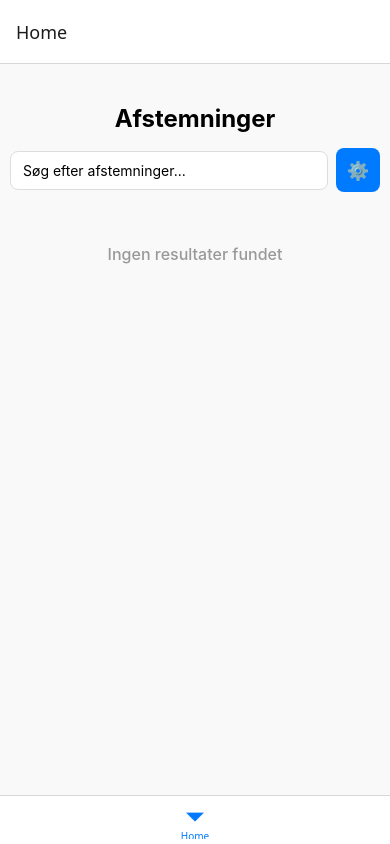
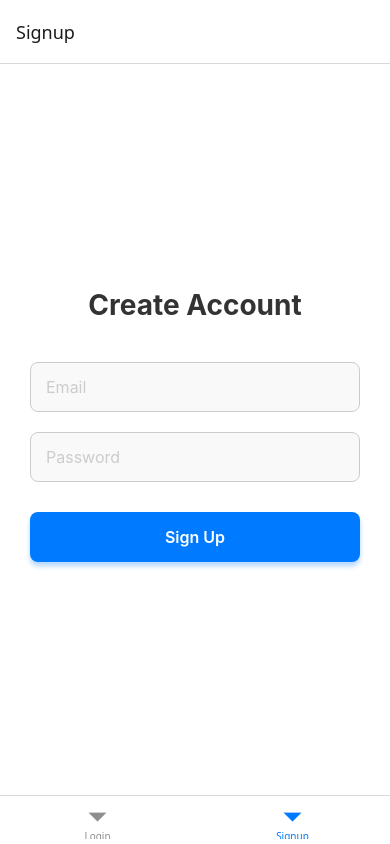
Before and after one commit to sgtasswipe/folketinget_app_v2, a React Native app: screen /Signup in a window 390 px wide. Built offline with nearby package versions, Linux system fonts and the light colour scheme; no server answers.

Commit message:
added profile screen with user deletion button (WIP)

```diff
--- a/navigation/MainTabs.js
+++ b/navigation/MainTabs.js
@@ -2,6 +2,7 @@ import { createBottomTabNavigator } from '@react-navigation/bottom-tabs';
 import HomeScreen from '../screens/homeScreen';
 import { createNativeStackNavigator } from '@react-navigation/native-stack';
 import VoteDetailsScreen from '../screens/VoteDetailsScreen';
+import ProfileScreen from '../screens/ProfileScreen';
 const Tab = createBottomTabNavigator();
 const HomeStack = createNativeStackNavigator();
 
@@ -19,5 +20,6 @@ export default function MainTabs() {
   return (
     <Tab.Navigator>
       <Tab.Screen name="Home" component={HomeStackScreen} />
+      <Tab.Screen name="Profile" component={ProfileScreen}/>
     </Tab.Navigator>
   ) }
--- /dev/null
+++ b/screens/ProfileScreen.js
@@ -0,0 +1,101 @@
+import React, { useState, useEffect } from 'react';
+import { View, Text, Pressable, StyleSheet, Alert } from 'react-native';
+import { useContext } from 'react';
+import { AuthContext } from '../util/AuthContext';
+
+export default function ProfileScreen({ navigation }) {
+    const { session, logout } = useContext(AuthContext);
+
+    if (!session || !session.access_token) {
+        return <View style={styles.container}><Text>Session not found.</Text></View>;
+    }
+
+    const access_token = session.access_token;
+
+    console.log(session);
+    console.log(access_token);
+
+    const handleDeleteUser = async () => {
+        const confirmed = await new Promise((resolve) => {
+            Alert.alert(
+                'Slet bruger',
+                'Er du sikker på, at du vil slette din konto? Dette kan ikke fortrydes.',
+                [
+                    { text: 'Annuller', style: 'cancel', onPress: () => resolve(false) },
+                    { text: 'Slet', style: 'destructive', onPress: () => resolve(true) },
+                ]
+            );
+        });
+
+        if (!confirmed) return;
+
+        try {
+            const response = await fetch('http://20.251.146.98:5001/auth/delete_user', {
+                method: 'POST',
+                headers: { 'Content-Type': 'application/json' },
+                body: JSON.stringify({ access_token: access_token }),
+            });
+
+            const data = await response.json();
+
+            if (response.ok) {
+                Alert.alert('Succes', 'Din konto er slettet.');
+
+                //Call logout() to clear the session
+                logout();
+                navigation.replace('Login');
+            } else {
+                Alert.alert('Fejl', data.detail || 'Kunne ikke slette kontoen.');
+            }
+        } catch (err) {
+            console.error("Delete user network error:", err);
+            Alert.alert('Fejl', 'Kunne ikke forbinde til Serveren');
+        }
+    };
+
+    return (
+        <View style={styles.container}>
+            <Text style={styles.header}>Min Profil</Text>
+            <Text style={styles.label}>Profile ID:</Text>
+            <Text>{session.uid}</Text>
+            <Pressable style={styles.deleteButton} onPress={handleDeleteUser}>
+                <Text style={styles.deleteButtonText}>Slet bruger</Text>
+            </Pressable>
+        </View>
+    );
+}
+
+
+const styles = StyleSheet.create({
+    container: {
+        flex: 1,
+        padding: 20,
+        backgroundColor: '#f9f9f9',
+    },
+    header: {
+        fontSize: 24,
+        fontWeight: 'bold',
+        marginBottom: 30,
+        textAlign: 'center',
+    },
+    label: {
+        fontSize: 16,
+        fontWeight: '600',
+        marginBottom: 5,
+    },
+    email: {
+        fontSize: 16,
+        marginBottom: 30,
+    },
+    deleteButton: {
+        backgroundColor: '#e53935',
+        paddingVertical: 12,
+        borderRadius: 8,
+        alignItems: 'center',
+    },
+    deleteButtonText: {
+        color: 'white',
+        fontSize: 16,
+        fontWeight: '600',
+    },
+});
--- a/screens/SignupScreen.js
+++ b/screens/SignupScreen.js
@@ -1,6 +1,5 @@
-
-import { useState, useContext, createContext } from "react";
-import { View, Text, TextInput, Button, Alert } from "react-native";
+import { useState, useContext } from "react";
+import { View, Text, TextInput, Pressable, Alert, StyleSheet } from "react-native";
 import { AuthContext } from "../util/AuthContext";
 
 export default function SignupScreen() {
@@ -22,40 +21,92 @@ export default function SignupScreen() {
 
 
       if (data?.access_token && data?.uid) {
-        Alert.alert(data.message)
+        Alert.alert("Success", data.message || "Account created and logged in!");
         login(data); // update global state via AuthContext
 
       } else if (data?.uid && !data?.access_token){
-        Alert.alert(data.message)
+        Alert.alert("Success", data.message || "Account created. Please login.");
       } else {
-        Alert.alert("Oprettelse fejlede", "Enten er denne mail allerede i brug, ellers opfylder dit kodeord ikke vores krav");
+        const detail = data?.detail || "Enten er denne mail allerede i brug, ellers opfylder dit kodeord ikke vores krav";
+        Alert.alert("Oprettelse fejlede", detail);
       }
 
     } catch (error) {
-      Alert.alert("Login error", error.message);
+      Alert.alert("Signup Error", "Could not connect to the server.");
     }
   };
 
   return (
-    <View style={{ flex: 1, justifyContent: "center", padding: 20 }}>
-      <Text>Signup</Text>
+    <View style={styles.container}>
+      <Text style={styles.title}>Create Account</Text>
 
       <TextInput
         placeholder="Email"
+        placeholderTextColor="#CCCCCC"
         value={email}
         onChangeText={setEmail}
-        style={{ borderWidth: 1, marginVertical: 10 }}
+        keyboardType="email-address"
+        autoCapitalize="none"
+        style={styles.input}
       />
 
       <TextInput
         placeholder="Password"
+        placeholderTextColor="#CCCCCC"
         secureTextEntry
         value={password}
         onChangeText={setPassword}
-        style={{ borderWidth: 1, marginVertical: 10 }}
+        style={styles.input}
       />
 
-      <Button title="Signup" onPress={performSignup} />
+      <Pressable onPress={performSignup} style={styles.primaryButton}>
+        <Text style={styles.primaryButtonText}>Sign Up</Text>
+      </Pressable>
     </View>
   );
 }
+
+const styles = StyleSheet.create({
+  container: {
+    flex: 1,
+    justifyContent: "center",
+    padding: 30,
+    backgroundColor: '#FFFFFF',
+  },
+  title: {
+    fontSize: 28,
+    fontWeight: "bold",
+    color: '#333333',
+    marginBottom: 30,
+    textAlign: 'center',
+  },
+  input: {
+    height: 50,
+    borderWidth: 1,
+    borderColor: '#CCCCCC',
+    borderRadius: 8,
+    paddingHorizontal: 15,
+    marginVertical: 10,
+    fontSize: 16,
+    backgroundColor: '#F9F9F9',
+    color: '#333333',
+  },
+  primaryButton: {
+    backgroundColor: '#007AFF',
+    paddingVertical: 15,
+    borderRadius: 8,
+    alignItems: 'center',
+    marginTop: 20,
+    marginBottom: 10,
+    shadowColor: '#007AFF',
+    shadowOffset: { width: 0, height: 4 },
+    shadowOpacity: 0.3,
+    shadowRadius: 5,
+    elevation: 8,
+  },
+  primaryButtonText: {
+    color: '#FFFFFF',
+    fontSize: 16,
+    fontWeight: '600',
+  },
+});
--- a/screens/loginScreen.js
+++ b/screens/loginScreen.js
@@ -1,6 +1,5 @@
-// LoginScreen.js
 import { useState, useContext } from "react";
-import { View, Text, TextInput, Button, Alert, Pressable } from "react-native";
+import { View, Text, TextInput, Alert, Pressable, StyleSheet } from "react-native";
 import { AuthContext } from "../util/AuthContext";
 
 export default function LoginScreen() {
@@ -12,7 +11,6 @@ export default function LoginScreen() {
   const performLogin = async () => {
     try {
       const apiUrl = "http://20.251.146.98:5001/auth/login/password";
-      console.log("login backend called")
 
       const response = await fetch(apiUrl, {
         method: "POST",
@@ -22,43 +20,105 @@ export default function LoginScreen() {
 
       const data = await response.json();
 
-
       if (data?.access_token && data?.uid) {
-        login(data); // update global state via AuthContext
+        login(data); //update global auth state via AuthContext
       } else {
-        Alert.alert("Login failed", "Invalid credentials");
+        const errorMessage = data?.detail || "Invalid credentials";
+        Alert.alert("Login failed", errorMessage);
       }
 
     } catch (err) {
-      Alert.alert("Login error", err.message);
+      Alert.alert("Login error", "Could not connect to the server.");
     }
   };
 
   return (
-    <View style={{ flex: 1, justifyContent: "center", padding: 20 }}>
-      <Text>Login</Text>
+    <View style={styles.container}>
+      <Text style={styles.title}>Login</Text>
 
       <TextInput
         placeholder="Email"
+        placeholderTextColor="#CCCCCC"
         value={email}
         onChangeText={setEmail}
-        style={{ borderWidth: 1, marginVertical: 10 }}
+        keyboardType="email-address"
+        autoCapitalize="none"
+        style={styles.input}
       />
 
       <TextInput
         placeholder="Password"
+        placeholderTextColor="#CCCCCC"
         secureTextEntry
         value={password}
         onChangeText={setPassword}
-        style={{ borderWidth: 1, marginVertical: 10 }}
+        style={styles.input}
       />
 
-    <Pressable onPress={performLogin} style={{margin: 5,marginTop: 20, borderRadius: 5, paddingLeft: 150,}}>
-      <Text>Login</Text>
-    </Pressable>
+      <Pressable onPress={performLogin} style={styles.primaryButton}>
+        <Text style={styles.primaryButtonText}>Login</Text>
+      </Pressable>
 
-     {/* this should be removed later, just here temp to bypass loginscreen for dev*/}
-    <Pressable onpress={login()}></Pressable>
+      <Pressable onPress={() => login()} style={styles.guestButton}>
+        <Text style={styles.guestButtonText}>
+          Gæste login
+        </Text>
+      </Pressable>
     </View>
   );
 }
+
+const styles = StyleSheet.create({
+  container: {
+    flex: 1,
+    justifyContent: "center",
+    padding: 30,
+    backgroundColor: '#FFFFFF',
+  },
+  title: {
+    fontSize: 28,
+    fontWeight: "bold",
+    color: '#333333',
+    marginBottom: 30,
+    textAlign: 'center',
+  },
+  input: {
+    height: 50,
+    borderWidth: 1,
+    borderColor: '#CCCCCC',
+    borderRadius: 8,
+    paddingHorizontal: 15,
+    marginVertical: 10,
+    fontSize: 16,
+    backgroundColor: '#F9F9F9',
+    color: '#333333',
+  },
+  primaryButton: {
+    backgroundColor: '#007AFF',
+    paddingVertical: 15,
+    borderRadius: 8,
+    alignItems: 'center',
+    marginTop: 20,
+    marginBottom: 10,
+    shadowColor: '#007AFF',
+    shadowOffset: { width: 0, height: 4 },
+    shadowOpacity: 0.3,
+    shadowRadius: 5,
+    elevation: 8,
+  },
+  primaryButtonText: {
+    color: '#FFFFFF',
+    fontSize: 16,
+    fontWeight: '600',
+  },
+  guestButton: {
+    marginTop: 20,
+    padding: 10,
+    alignItems: 'center',
+  },
+  guestButtonText: {
+    color: '#007AFF',
+    fontSize: 14,
+    textDecorationLine: 'underline',
+  }
+});
```
